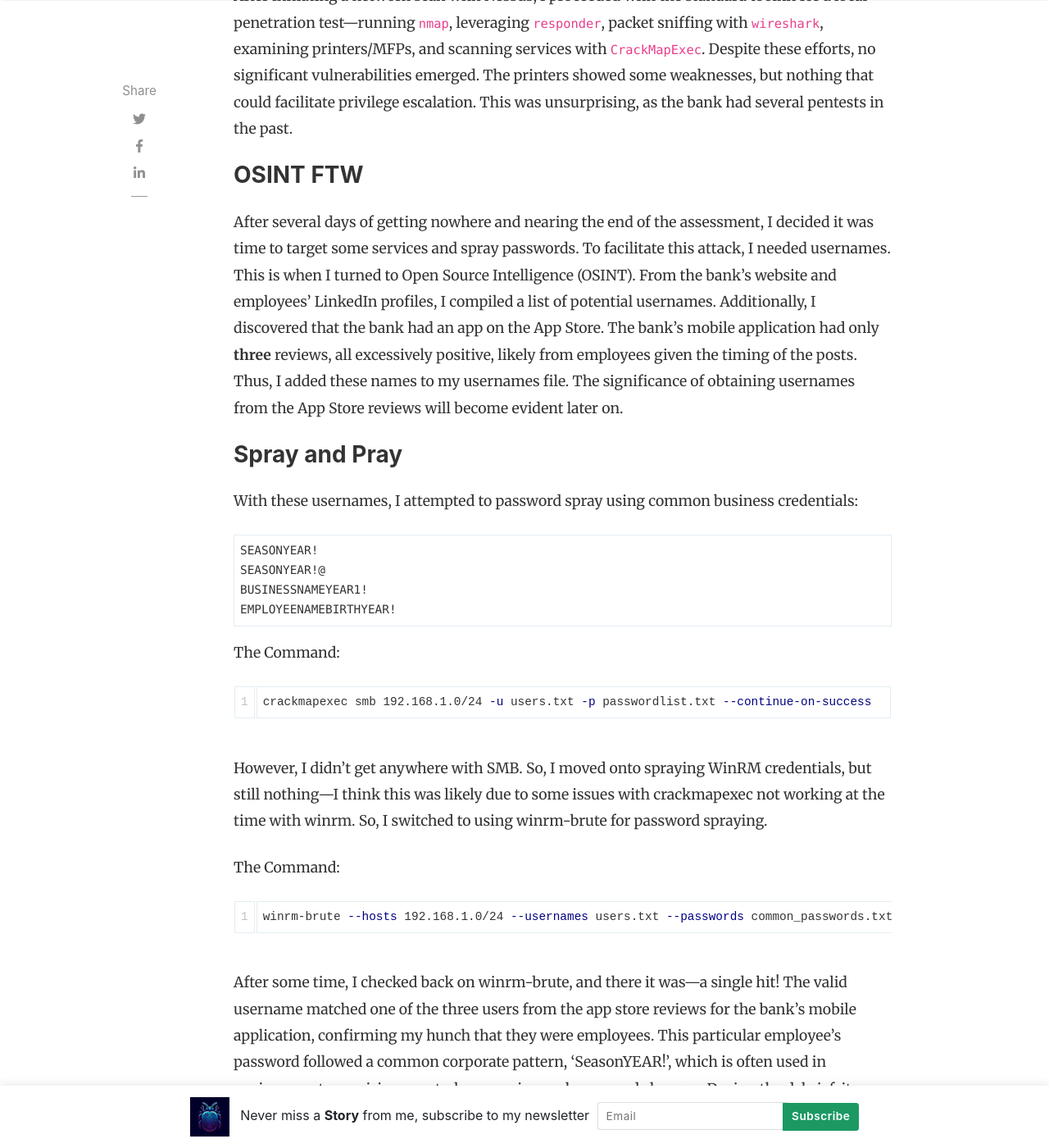
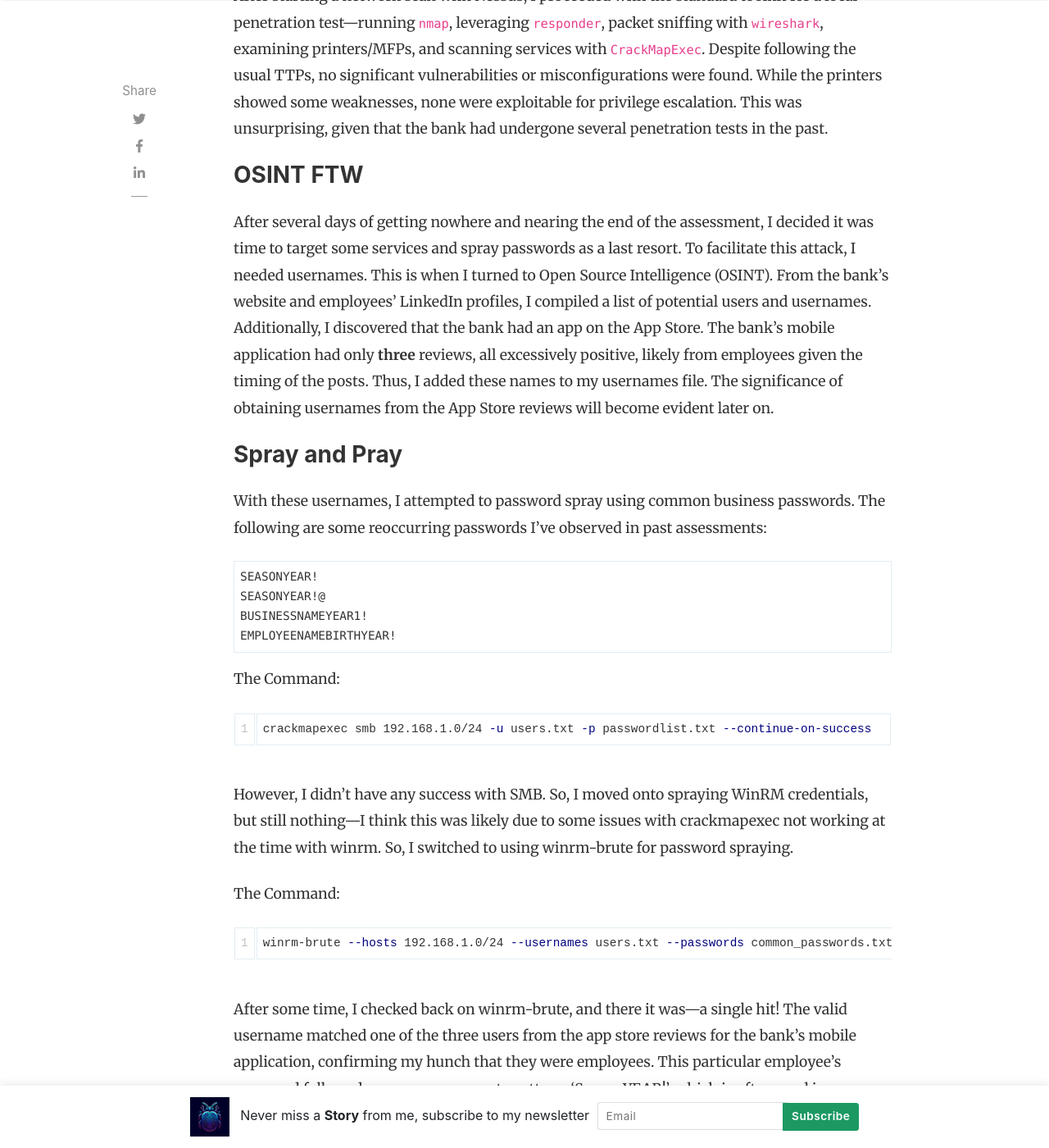
Before and after one commit to Turbul3nce/Turbul3nce.github.io, a Jekyll site: the page built from _posts/2024-08-21-password-pitfalls-2024.md, in a window 1280 px wide and 1400 px high, scrolled down 1145 px. Shown: the whole window at 82% size. Built offline with Jekyll 4.4.1, drawn with Linux system fonts in a browser that asks for light colours; nearby versions of some CDN libraries; comment, search, counter and statistics services are not loaded; some of the changed text lies outside the part shown.

Commit message:
Update 2024-08-21-password-pitfalls-2024.md

````diff
--- a/_posts/2024-08-21-password-pitfalls-2024.md
+++ b/_posts/2024-08-21-password-pitfalls-2024.md
@@ -8,16 +8,19 @@ featured: true
 ---
 
 ### Background
-Earlier this year, I was on a pentest contract for a small bank, which will remain unnamed. The scope of the test focused on auditing their local network to determine what an attacker could achieve with close network access but no initial credentials to their Active Directory.
 
-After initiating a network scan with Nessus, I proceeded with the standard toolkit for a local penetration test—running `nmap`, leveraging `responder`, packet sniffing with `wireshark`, examining printers/MFPs, and scanning services with `CrackMapExec`. Despite these efforts, no significant vulnerabilities emerged. The printers showed some weaknesses, but nothing that could facilitate privilege escalation. This was unsurprising, as the bank had several pentests in the past.
+Earlier this year, I performed a security assessment for a small, unnamed bank. The scope focused on auditing their local network to assess what an attacker could achieve with close network access but no initial access to their Active Directory.
+
+After starting a network scan with Nessus, I proceeded with the standard toolkit for a local penetration test—running `nmap`, leveraging `responder`, packet sniffing with `wireshark`, examining printers/MFPs, and scanning services with `CrackMapExec`. Despite following the usual TTPs, no significant vulnerabilities or misconfigurations were found. While the printers showed some weaknesses, none were exploitable for privilege escalation. This was unsurprising, given that the bank had undergone several penetration tests in the past.
 
 ### OSINT FTW
-After several days of getting nowhere and nearing the end of the assessment, I decided it was time to target some services and spray passwords. To facilitate this attack, I needed usernames. This is when I turned to Open Source Intelligence (OSINT). From the bank's website and employees’ LinkedIn profiles, I compiled a list of potential usernames. Additionally, I discovered that the bank had an app on the App Store. The bank's mobile application had only <b>three</b> reviews, all excessively positive, likely from employees given the timing of the posts. Thus, I added these names to my usernames file. The significance of obtaining usernames from the App Store reviews will become evident later on.
+
+After several days of getting nowhere and nearing the end of the assessment, I decided it was time to target some services and spray passwords as a last resort. To facilitate this attack, I needed usernames. This is when I turned to Open Source Intelligence (OSINT). From the bank's website and employees’ LinkedIn profiles, I compiled a list of potential users and usernames. Additionally, I discovered that the bank had an app on the App Store. The bank's mobile application had only <b>three</b> reviews, all excessively positive, likely from employees given the timing of the posts. Thus, I added these names to my usernames file. The significance of obtaining usernames from the App Store reviews will become evident later on.
 
 
 ### Spray and Pray
-With these usernames, I attempted to password spray using common business credentials:
+
+With these usernames, I attempted to password spray using common business passwords. The following are some reoccurring passwords I've observed in past assessments:
 
 ```code
 SEASONYEAR!
@@ -31,7 +34,7 @@ The Command:
 crackmapexec smb 192.168.1.0/24 -u users.txt -p passwordlist.txt --continue-on-success
 ```
 
-However, I didn’t get anywhere with SMB. So, I moved onto spraying WinRM credentials, but still nothing—I think this was likely due to some issues with crackmapexec not working at the time with winrm. So, I switched to using winrm-brute for password spraying.
+However, I didn’t have any success with SMB. So, I moved onto spraying WinRM credentials, but still nothing—I think this was likely due to some issues with crackmapexec not working at the time with winrm. So, I switched to using winrm-brute for password spraying.
 
 The Command:
 
@@ -39,11 +42,11 @@ The Command:
 winrm-brute --hosts 192.168.1.0/24 --usernames users.txt --passwords common_passwords.txt
 ```
 
-After some time, I checked back on winrm-brute, and there it was—a single hit! The valid username matched one of the three users from the app store reviews for the bank’s mobile application, confirming my hunch that they were employees. This particular employee’s password followed a common corporate pattern, ‘SeasonYEAR!’, which is often used in environments requiring quarterly or semiannual password changes. During the debrief, it was revealed—ironically—that their IT department had recommended this format. As a result, I gained access, not just to any domain user, but to a Domain Admin account with a surprisingly weak password.
+After some time, I checked back on winrm-brute, and there it was—a single hit! The valid username matched one of the three users from the app store reviews for the bank’s mobile application, confirming my hunch that they were employees. This particular employee’s password followed a common corporate pattern, ‘SeasonYEAR!’, which is often used in environments requiring quarterly or semiannual password changes. During the debrief, it was revealed—ironically—that their IT department had recommended this format. As a result, I gained access, not just to any domain user, but to a Domain Admin's account.
 
 <p align="center">
   <img src="../assets/images/bad-password.jfif" alt="Do better!" title="Bad Passsword" width="80%" />
 </p>
 <br>
 
-This assessment reveals that passwords continue to offer easy entry points for attackers. Implementing stringent password policies and regular security training is vital. Additionally, thorough <b>OSINT</b> is critical for pentesters, as it widens the attack surface, making our target easier to breach. For us, this means a greater likelihood of identifying and exploiting these gaps, effectively tipping the scales in our favor.
+This assessment reveals that passwords continue to offer easy entry points for attackers. Implementing stringent password policies and regular security training is vital. Additionally, thorough <b>OSINT</b> is critical for pentesters, as it widens the attack surface, making our target easier to breach. For us, this means a greater likelihood of identifying and exploiting these gaps before the real threat actors have a chance.
````
